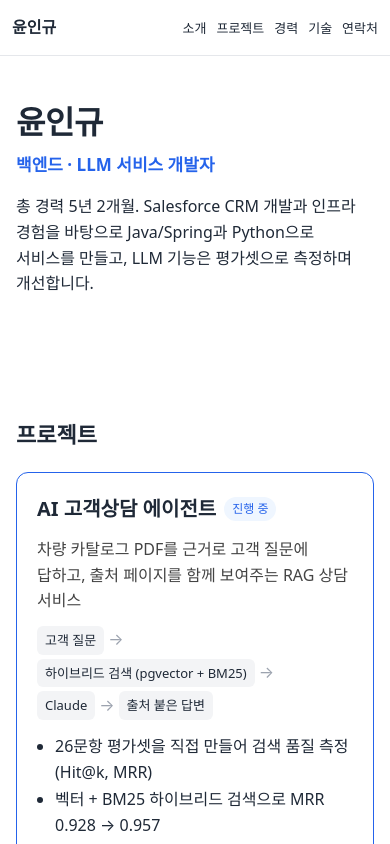
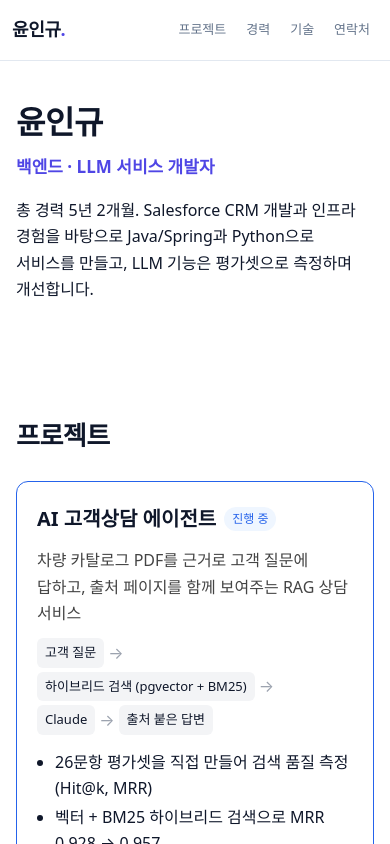
Before and after one commit to ikyoon0619/portfolio-site, a Vue app: page / in a window 390 px wide. Shown: the top 844 px of the page. Built offline with nearby package versions, Linux system fonts and the light colour scheme; a web font is replaced by a local one.

Commit message:
style: 색·모양 변수와 버튼 클래스 추가, 상단 메뉴 정리

```diff
--- a/src/components/NavBar.vue
+++ b/src/components/NavBar.vue
@@ -1,7 +1,7 @@
 <script setup>
 // 메뉴 목록. id는 각 섹션의 id와 같아야 클릭 시 그 위치로 이동함
+// "소개"는 로고 클릭과 겹쳐서 뺌
 const menus = [
-  { id: "about", label: "소개" },
   { id: "projects", label: "프로젝트" },
   { id: "career", label: "경력" },
   { id: "skills", label: "기술" },
@@ -11,49 +11,73 @@ const menus = [
 
 <template>
   <header class="nav">
-    <a href="#about" class="logo">윤인규</a>
-    <nav>
-      <a v-for="m in menus" :key="m.id" :href="`#${m.id}`">{{ m.label }}</a>
-    </nav>
+    <!-- inner: 메뉴 내용을 본문과 같은 폭으로 가운데 정렬 -->
+    <div class="inner">
+      <!-- 이름 뒤 점(.)만 포인트색 -->
+      <a href="#about" class="logo">윤인규<span>.</span></a>
+      <nav>
+        <a v-for="m in menus" :key="m.id" :href="`#${m.id}`">{{ m.label }}</a>
+      </nav>
+    </div>
   </header>
 </template>
 
 <style scoped>
 .nav {
-  position: fixed;
+  position: fixed; /* 스크롤해도 화면 위에 고정 */
   top: 0;
   left: 0;
   right: 0;
-  z-index: 10;
-  height: 56px;
-  padding: 0 16px;
+  z-index: 10; /* 다른 요소보다 위에 */
+  /* 배경색을 80%만 칠하고 나머지는 투명 = 반투명 */
+  background: color-mix(in srgb, var(--bg) 80%, transparent);
+  /* 뒤 내용을 흐리게 + 색을 진하게 = 유리 느낌 */
+  backdrop-filter: saturate(180%) blur(12px);
+  border-bottom: 1px solid var(--border);
+}
+.inner {
+  max-width: 1040px; /* .section과 같은 폭 */
+  margin: 0 auto;
+  height: 60px;
+  padding: 0 24px;
   display: flex;
   align-items: center;
-  justify-content: space-between;
-  background: rgba(255, 255, 255, 0.92);
-  backdrop-filter: blur(6px); /* 뒤 내용이 살짝 흐리게 비침 */
-  border-bottom: 1px solid var(--border);
+  justify-content: space-between; /* 로고는 왼쪽, 메뉴는 오른쪽 */
 }
 .logo {
-  font-weight: 700;
+  font-weight: 800;
+  font-size: 18px;
   color: var(--text);
+  letter-spacing: -0.02em;
+}
+.logo span {
+  color: var(--accent);
+}
+nav {
+  display: flex;
+  gap: 4px;
 }
 nav a {
-  margin-left: 16px;
+  padding: 6px 12px;
+  border-radius: 8px;
   font-size: 14px;
-  color: var(--text);
+  font-weight: 500;
+  color: var(--text-sub);
+  transition:
+    background 0.15s,
+    color 0.15s;
 }
 nav a:hover {
-  color: var(--accent);
-  text-decoration: none;
+  background: var(--bg-soft);
+  color: var(--text);
 }
 
 @media (max-width: 600px) {
-  .nav {
+  .inner {
     padding: 0 12px;
   }
   nav a {
-    margin-left: 10px;
+    padding: 6px 8px;
     font-size: 13px;
   }
 }
--- a/src/style.css
+++ b/src/style.css
@@ -1,11 +1,20 @@
 :root {
-  /* 색 변수: 여기만 바꾸면 사이트 전체 색이 바뀜 */
-  --text: #1f2937;
-  --text-sub: #6b7280;
-  --bg: #ffffff;
-  --bg-soft: #f3f4f6;
-  --border: #e5e7eb;
-  --accent: #2563eb;
+  /* ===== 색 변수: 여기만 바꾸면 사이트 전체 분위기가 바뀜 ===== */
+  --text: #0f172a; /* 본문 글자 (거의 검정에 가까운 남색) */
+  --text-sub: #64748b; /* 보조 글자 (회색) */
+  --bg: #ffffff; /* 페이지 배경 */
+  --bg-soft: #f8fafc; /* 연한 회색 배경 (태그, 기술 박스) */
+  --surface: #ffffff; /* 카드 배경 */
+  --border: #e2e8f0; /* 테두리 선 */
+  --accent: #4f46e5; /* 포인트색 (인디고) */
+  --accent-soft: #eef2ff; /* 포인트색의 아주 연한 버전 */
+
+  /* ===== 모양 변수 ===== */
+  --radius: 16px; /* 카드 모서리 둥글기 */
+  /* 그림자 2겹: 가까운 진한 그림자 + 멀리 퍼지는 옅은 그림자 = 자연스러움 */
+  --shadow: 0 1px 2px rgba(15, 23, 42, 0.04), 0 4px 16px rgba(15, 23, 42, 0.06);
+  --shadow-hover:
+    0 2px 4px rgba(15, 23, 42, 0.06), 0 12px 32px rgba(15, 23, 42, 0.1);
 
   font-family:
     "Pretendard",
@@ -13,44 +22,91 @@
     -apple-system,
     "Apple SD Gothic Neo",
     sans-serif;
-  line-height: 1.6;
+  line-height: 1.65;
   color: var(--text);
   background: var(--bg);
   word-break: keep-all; /* 한글 단어 중간에서 줄바꿈하지 않기 */
+  -webkit-font-smoothing: antialiased; /* 맥에서 글자를 더 얇고 선명하게 */
 }
 * {
   box-sizing: border-box;
 }
 html {
   scroll-behavior: smooth;
+  /* 메뉴 클릭으로 이동할 때, 고정된 상단 메뉴(60px)에 제목이 가려지지 않게 */
+  scroll-padding-top: 64px;
 }
 body {
   margin: 0;
+  background: var(--bg);
 }
 a {
   color: var(--accent);
   text-decoration: none;
 }
-a:hover {
-  text-decoration: underline;
+
+/* ===== 섹션 공통 ===== */
+.section {
+  max-width: 1040px;
+  margin: 0 auto;
+  padding: 112px 24px 24px;
+}
+/* 섹션 제목 위의 작은 영문 라벨 (예: PROJECTS) */
+.eyebrow {
+  margin: 0 0 8px;
+  font-size: 13px;
+  font-weight: 700;
+  letter-spacing: 0.12em; /* 글자 사이를 넓게 */
+  text-transform: uppercase; /* 자동으로 대문자 */
+  color: var(--accent);
+}
+.section h2 {
+  font-size: 32px;
+  letter-spacing: -0.02em; /* 큰 제목은 글자 사이를 살짝 좁히면 단단해 보임 */
+  margin: 0 0 32px;
 }
 
-.section {
-  max-width: 960px;
-  margin: 0 auto;
-  padding: 88px 16px 40px;
+/* ===== 버튼 공통 ===== */
+/* 사용법: <a class="btn">기본</a>, <a class="btn primary">강조</a>, <a class="btn small">작게</a> */
+.btn {
+  display: inline-flex;
+  align-items: center;
+  gap: 6px;
+  padding: 10px 18px;
+  border-radius: 10px;
+  font-size: 15px;
+  font-weight: 600;
+  border: 1px solid var(--border);
+  color: var(--text);
+  background: var(--surface);
+  /* 아래 세 값이 바뀔 때 0.15초 동안 부드럽게 */
+  transition:
+    transform 0.15s,
+    box-shadow 0.15s,
+    background 0.15s;
 }
-.section h2 {
-  font-size: 26px;
-  margin: 0 0 20px;
+.btn:hover {
+  transform: translateY(-1px); /* 마우스 올리면 1px 위로 */
+  box-shadow: var(--shadow);
+}
+.btn.primary {
+  background: var(--accent);
+  border-color: var(--accent);
+  color: #fff;
+}
+.btn.small {
+  padding: 6px 12px;
+  font-size: 13px;
+  border-radius: 8px;
 }
 
 /* 폰 화면 (폭 600px 이하) */
 @media (max-width: 600px) {
   .section {
-    padding: 72px 16px 32px;
+    padding: 80px 16px 16px;
   }
   .section h2 {
-    font-size: 22px;
+    font-size: 26px;
+    margin-bottom: 24px;
   }
 }
```
